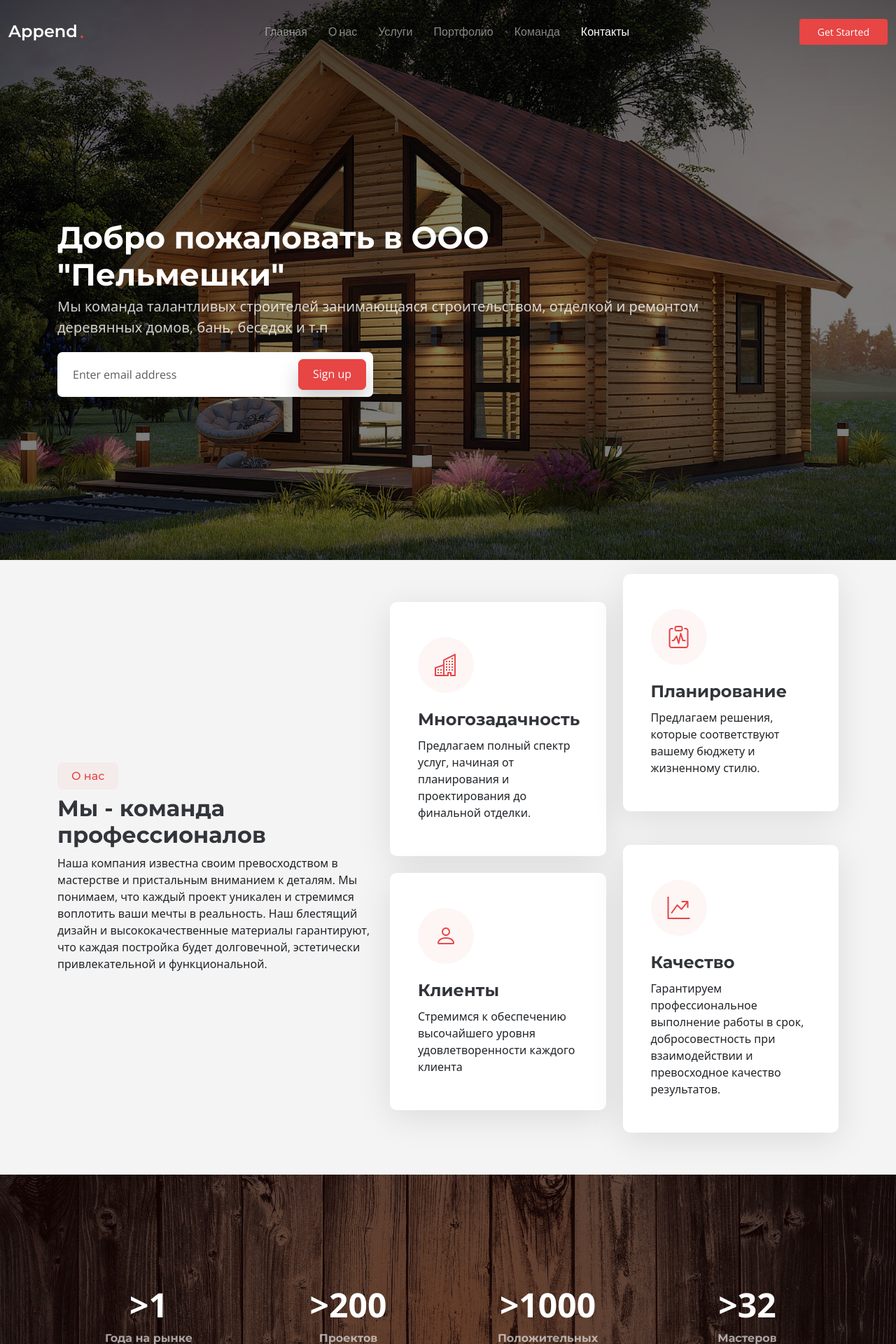
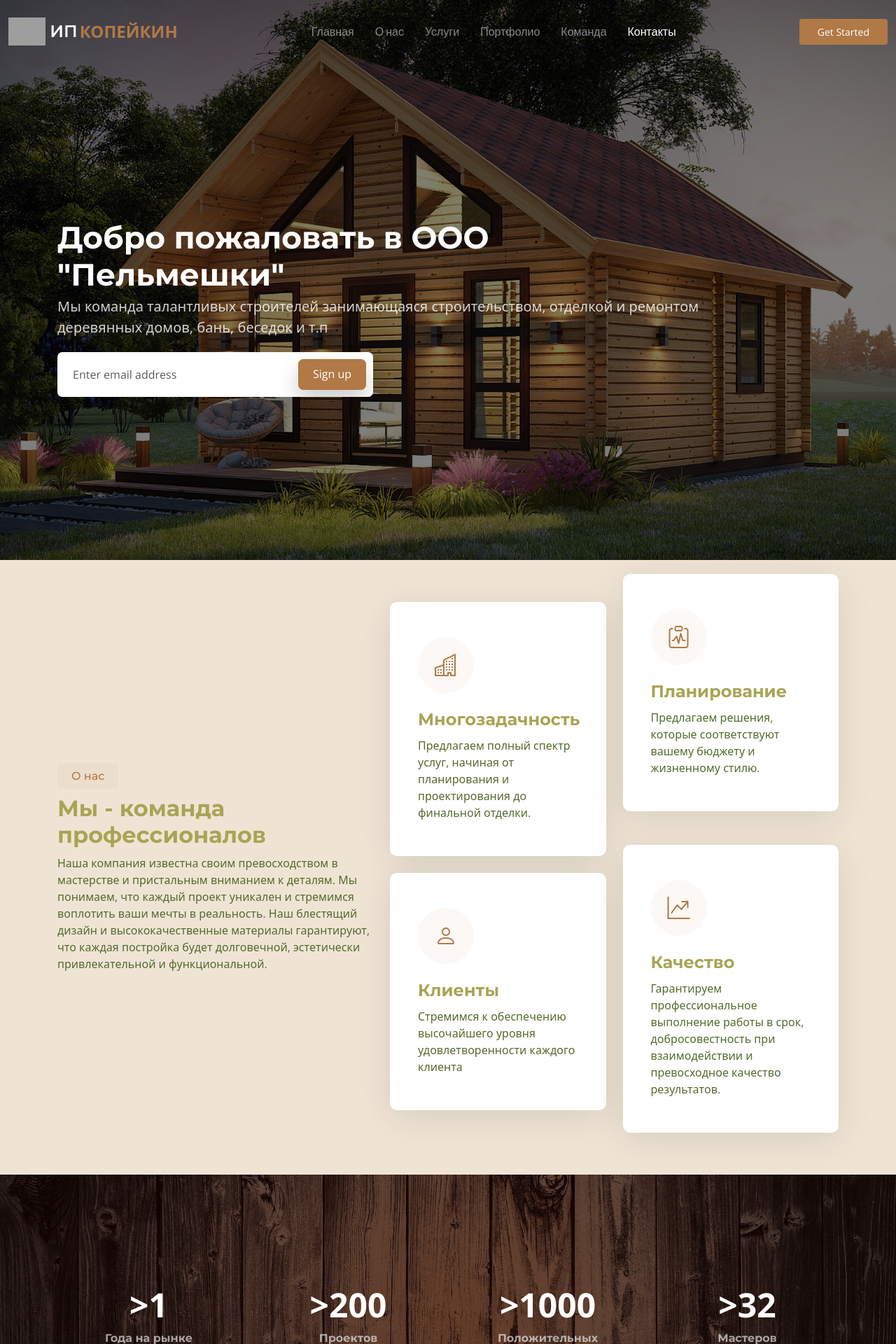
Before and after one commit to SankaKotik/wood_build_company, a Django app: page /main/ in a window 1280 px wide. Shown: the top 1920 px of the page at 70% size. Run offline with Django 4.2, Linux system fonts and the light colour scheme; data comes from the database, SQL or seed files in the repository; both versions use the stored data as it was after the commit; some libraries are stand-ins or nearby versions; grey boxes are pictures that could not be loaded.

Commit message:
версия сайта с измененным дизайном на древесные тона, изменен только файл main.css

```diff
--- a/wood_company_site/main/static/main/assets/css/main.css
+++ b/wood_company_site/main/static/main/assets/css/main.css
@@ -19,24 +19,25 @@
 
 /* Global Colors */
 :root {
-  --color-default: #212529;
+  --color-default: #efe4d4;
   --color-default-rgb: 33, 37, 41;
-  --color-background: #ffffff;
-  --color-background-rgb: 255, 255, 255;
-  --color-primary: #e84545;
-  --color-primary-rgb: 232, 69, 69;
-  --color-secondary: #32353a;
-  --color-secondary-rgb: 50, 53, 58;
+  --color-background: #151618;
+  --color-background-rgb: 21, 22, 24;
+  --color-primary: #b07946;
+  --color-primary-rgb: 176, 121, 70;
+  --color-secondary: #a9a454;
+  --color-secondary-rgb: 169, 164, 84;
   --color-box-background: #ffffff;
   --color-box-background-rgb: 255, 255, 255;
   --color-inverse: #ffffff;
   --color-inverse-rgb: 255, 255, 255;
+  --color-third: #556b2f
 }
 
 /* Nav Menu Colors */
 :root {
-  --color-nav: #3a3939;
-  --color-nav-hover: #e84545;
+  --color-nav: #efe4d4;
+  --color-nav-hover: #b07946;
   --color-nav-dropdown: #3a3939;
   --color-nav-dropdown-hover: #e84545;
   --color-nav-dropdown-background: #ffffff;
@@ -926,7 +928,7 @@ section {
 /* About Section - Home Page
 ------------------------------*/
 .about {
-  --color-background: #f4f4f4;
+  --color-background: #efe4d4;
 }
 
 .about .content h3 {
@@ -943,6 +945,10 @@ section {
 .about .content h2 {
   color: var(--color-secondary);
   font-weight: 700;
+}
+.about .content p {
+  color: var(--color-third);
+
 }
 
 .about .content p:last-child {
@@ -1012,6 +1018,7 @@ section {
 
 .about .icon-box p {
   margin-bottom: 0;
+  color: var(--color-third);
 }
 
 .about .icon-box:hover i {
--- a/wood_company_site/main/templates/main/index.html
+++ b/wood_company_site/main/templates/main/index.html
@@ -53,9 +53,9 @@
 
       <a href="index.html" class="logo d-flex align-items-center me-auto me-xl-0">
         <!-- Uncomment the line below if you also wish to use an image logo -->
-        <!-- <img src="main/assets/img/logo.png" alt=""> -->
-        <h1>Append</h1>
-        <span>.</span>
+         <img src="assets/img/logo.png" alt="">
+        <h1>ИП</h1>
+        <span>КОПЕЙКИН</span>
       </a>
 
       <!-- Nav Menu -->
```
Also changed, not shown: other parts of wood_company_site/main/static/main/assets/css/main.css (+36 -9 lines), v3/assets/css/main.css (+52 -19 lines), wood_company_site/db.sqlite3.
